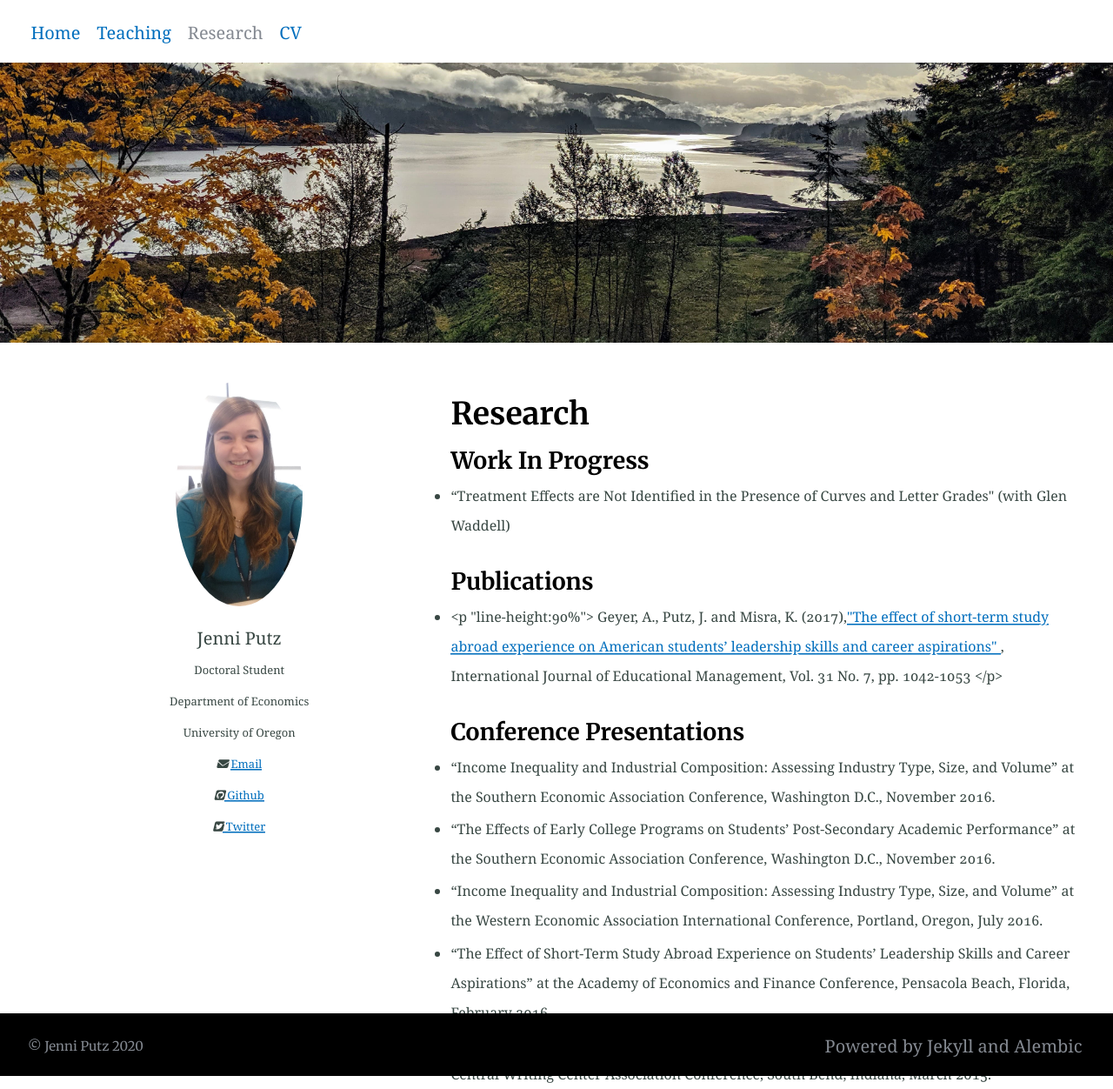
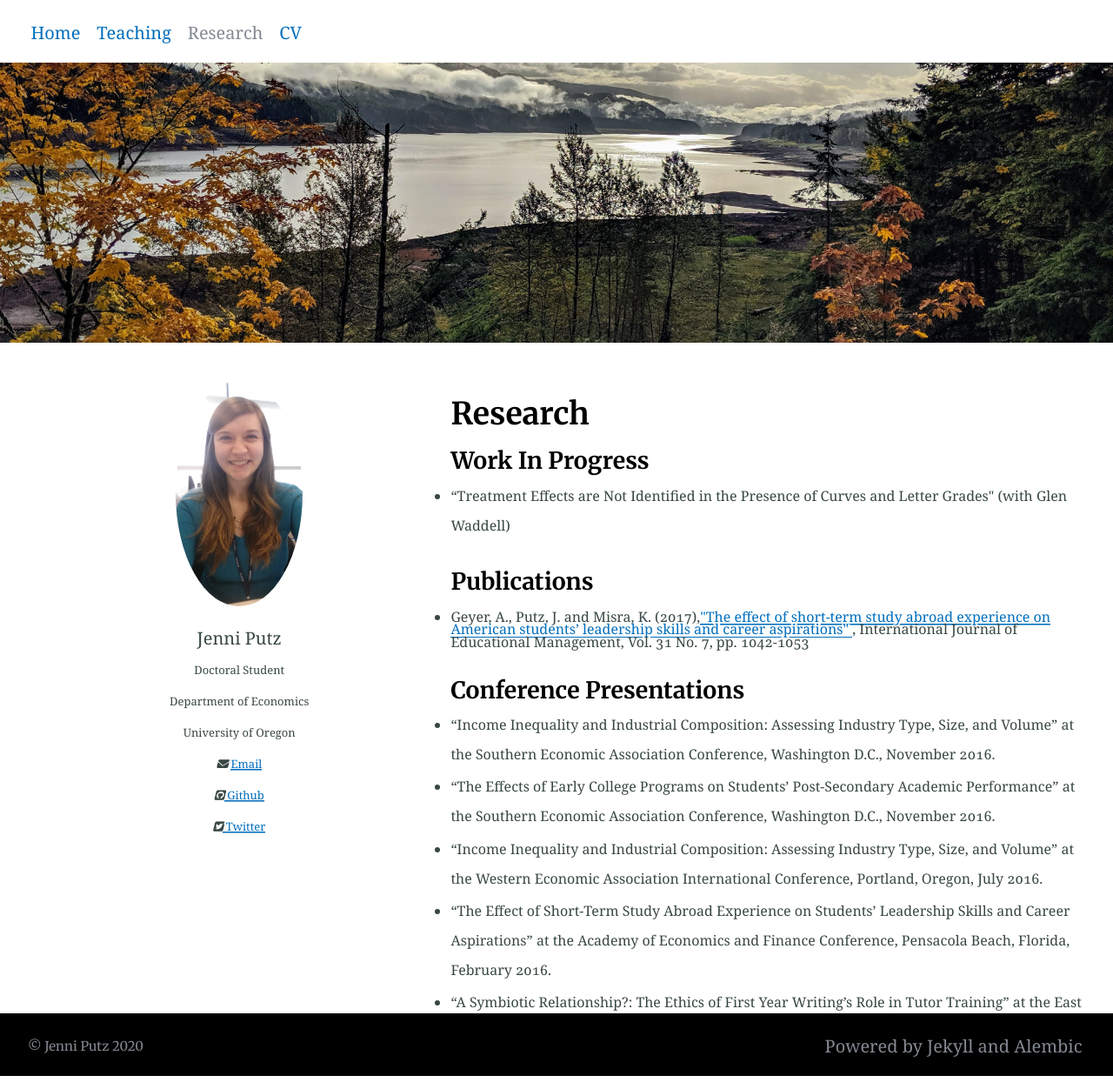
Before and after one commit to jenni-putz/1jenni-putz.github.io, a Jekyll site: the page built from research.md, in a window 1280 px wide. Shown: the whole page at 87% size. Built offline with Jekyll 4.4.1, drawn with Linux system fonts in a browser that asks for light colours; nearby versions of some CDN libraries; our own code applies the rules of GitHub Pages for plain Markdown files.

Commit message:
Update research.md

```diff
--- a/research.md
+++ b/research.md
@@ -76,7 +76,7 @@ button {
         </ul>
         <h4> Publications </h4>
         <ul>
-          <li><p "line-height:90%"> Geyer, A., Putz, J. and Misra, K. (2017),<a href = "https://www.emerald.com/insight/content/doi/10.1108/IJEM-10-2016-0203/full/html">"The effect of short-term study abroad experience on American students’ leadership skills and career aspirations" </a> , International Journal of Educational Management, Vol. 31 No. 7, pp. 1042-1053 </p></li>
+          <li><p style="line-height:90%"> Geyer, A., Putz, J. and Misra, K. (2017),<a href = "https://www.emerald.com/insight/content/doi/10.1108/IJEM-10-2016-0203/full/html">"The effect of short-term study abroad experience on American students’ leadership skills and career aspirations" </a> , International Journal of Educational Management, Vol. 31 No. 7, pp. 1042-1053 </p></li>
       </ul>
         <h4> Conference Presentations </h4>
         <ul>
```
